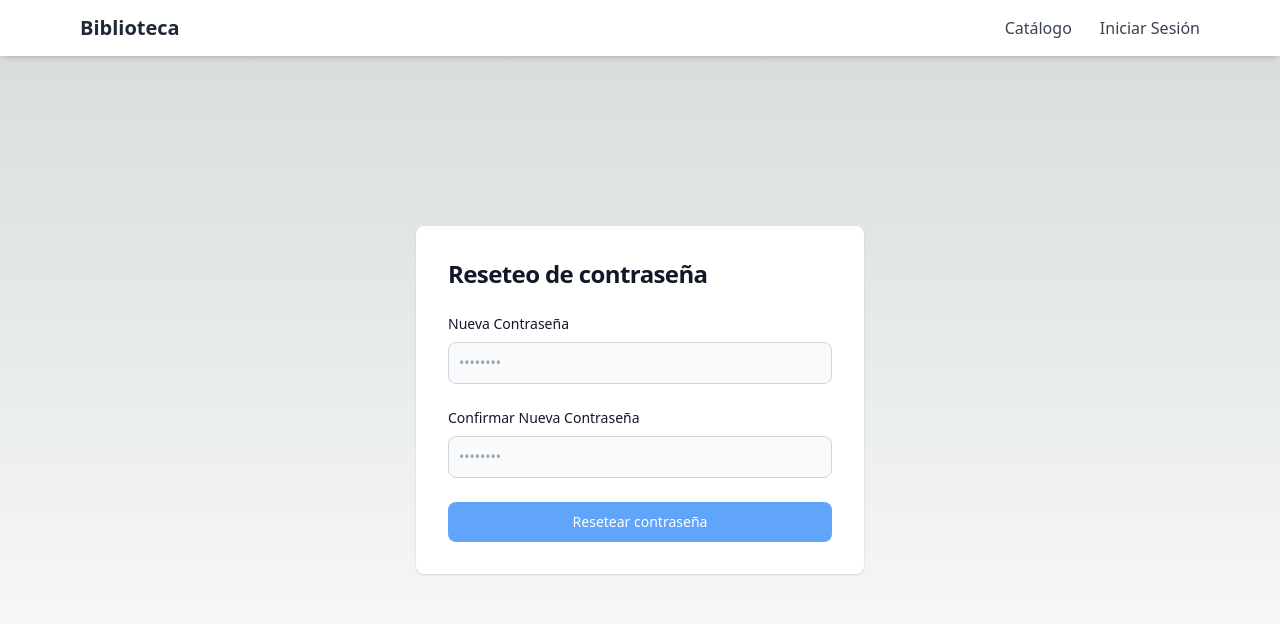
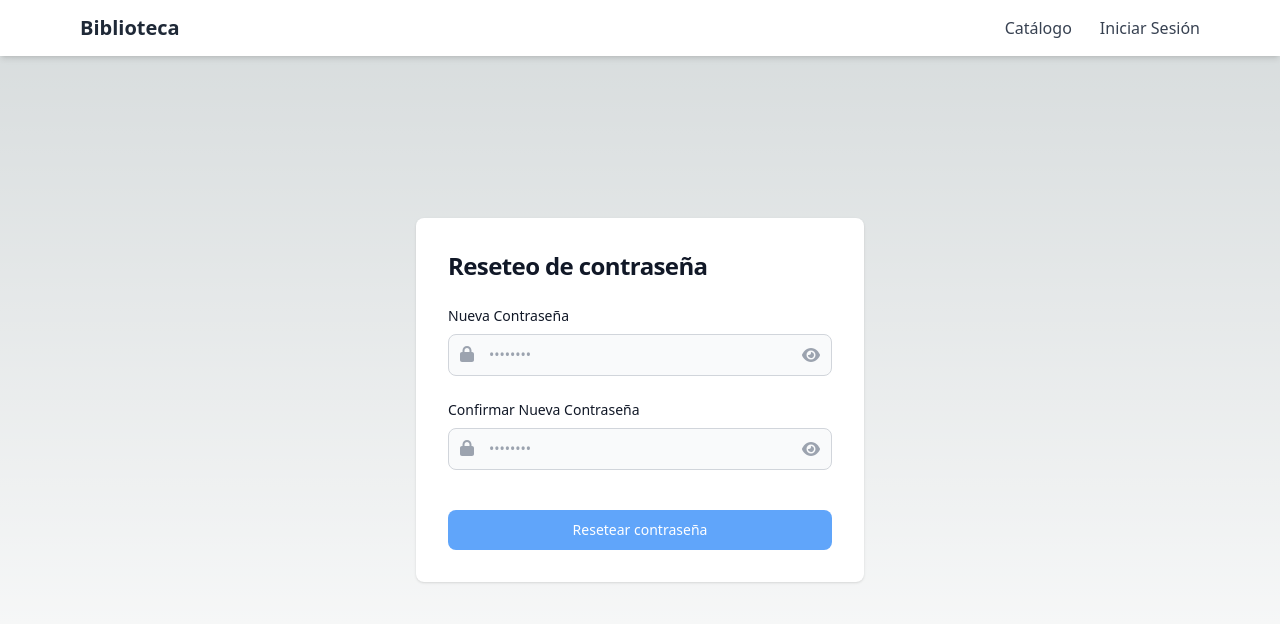
Before and after one commit to MiguelLabrada/biblio_next, a Next.js app: page /reset-password in a window 1280 px wide. Shown: the top 624 px of the page. Built offline with nearby package versions, Linux system fonts and the light colour scheme.

Commit message:
feat: button to view and stop viewing the password

```diff
--- a/app/login/page.js
+++ b/app/login/page.js
@@ -5,12 +5,15 @@ import { useAuth } from '../contextos/AuthContext';
 import FormError from '../alerts/form-error';
 import Header from '../header';
 import Link from "next/link";
+import { FontAwesomeIcon } from '@fortawesome/react-fontawesome';
+import { faEnvelope, faLock, faEye, faEyeSlash } from '@fortawesome/free-solid-svg-icons';
 
 export default function Login() {
     const [email, setEmail] = useState('');
     const [password, setPassword] = useState('');
     const [error, showError] = useState(false);
     const [messageError, setMessageError] = useState('');
+    const [showPassword, setShowPassword] = useState(false);
     const { login } = useAuth();
     const router = useRouter();
 
@@ -82,21 +85,38 @@ export default function Login() {
                     <form className="space-y-4 md:space-y-6" onSubmit={handleSubmit}>
                         <div>
                             <label className="block mb-2 text-sm font-medium text-gray-900">Email</label>
+                            <div className="relative w-full mb-4">
+                                <FontAwesomeIcon icon={faEnvelope} className="absolute left-3 top-3 text-gray-400" />
                                 <input type="email" name="email" id="email"
-                                className="bg-gray-50 border border-gray-300 text-gray-900 sm:text-sm rounded-lg focus:ring-primary-600 focus:border-primary-600 block w-full p-2.5"
+                                    className="bg-gray-50 border border-gray-300 text-gray-900 sm:text-sm rounded-lg focus:ring-primary-600 focus:border-primary-600 block w-full pl-10 p-2.5"
                                     placeholder="email@gmail.com"
                                     required
                                     value={email}
                                     onChange={(e) => setEmail(e.target.value)}/>
                             </div>
+                        </div>
                         <div>
                             <label className="block mb-2 text-sm font-medium text-gray-900">Contraseña</label>
-                            <input type="password" name="password" id="password"
+                            <div className="relative w-full mb-4">
+                                <FontAwesomeIcon icon={faLock} className="absolute left-3 top-3 text-gray-400" />
+                                <input
+                                    type={showPassword ? "text" : "password"}
+                                    name="password"
+                                    id="password"
                                     placeholder="••••••••"
-                            className="bg-gray-50 border border-gray-300 text-gray-900 sm:text-sm rounded-lg focus:ring-primary-600 focus:border-primary-600 block w-full p-2.5"
+                                    className="bg-gray-50 border border-gray-300 text-gray-900 sm:text-sm rounded-lg focus:ring-primary-600 focus:border-primary-600 block w-full pl-10 p-2.5"
                                     required
                                     value={password}
-                            onChange={(e) => setPassword(e.target.value)}/>
+                                    onChange={(e) => setPassword(e.target.value)}
+                                />
+                                <button
+                                    type="button"
+                                    onClick={() => setShowPassword(!showPassword)}
+                                    className="absolute right-3 top-1/2 transform -translate-y-1/2 text-gray-400"
+                                >
+                                    <FontAwesomeIcon icon={showPassword ? faEyeSlash : faEye} />
+                                </button>
+                            </div>
                         </div>
                         <Link href="/forgot-password" className="text-sm font-medium text-primary-600 hover:underline">¿Olvidaste la contraseña?</Link>
                         <button type="submit" className="w-full text-white bg-blue-400 hover:bg-blue-700 focus:ring-4 focus:outline-none focus:ring-primary-300 font-medium rounded-lg text-sm px-5 py-2.5 text-center">Iniciar sesión</button>
--- a/app/miperfil/page.js
+++ b/app/miperfil/page.js
@@ -5,7 +5,7 @@ import { useRouter } from "next/navigation";
 import Header from '../header';
 import FormError from '../alerts/form-error';
 import { FontAwesomeIcon } from '@fortawesome/react-fontawesome';
-import { faUser, faIdCard, faPhone, faHome, faAt, faEnvelope, faLock } from '@fortawesome/free-solid-svg-icons';
+import { faUser, faPhone, faHome, faAt, faEnvelope, faLock, faEye, faEyeSlash } from '@fortawesome/free-solid-svg-icons';
 
 
 export default function MiPerfil() {
@@ -16,6 +16,8 @@ export default function MiPerfil() {
     const [email, setEmail] = useState('');
     const [password, setPassword] = useState('');
     const [confirmPassword, setConfirmPassword] = useState('');
+    const [showPassword, setShowPassword] = useState(false);
+    const [showConfirmPassword, setShowConfirmPassword] = useState(false);
     const [error, showError] = useState(false);
     const [messageError, setMessageError] = useState('');
     const router = useRouter();
@@ -168,21 +170,35 @@ export default function MiPerfil() {
                       </div>
                       <div className="relative w-full mb-4">
                         <FontAwesomeIcon icon={faLock} className="absolute left-3 top-3 text-gray-400" />
-                        <input type="password" name="password" id="password"
+                        <input type={showPassword ? "text" : "password"} name="password" id="password"
                           data-testid={'password'}
                           placeholder="********"
                           className="bg-gray-50 border border-gray-300 text-gray-900 sm:text-sm rounded-lg focus:ring-primary-600 focus:border-primary-600 block w-full pl-10 p-2.5"
                           value={password}
                           onChange={(e) => setPassword(e.target.value)}/>
+                        <button
+                          type="button"
+                          onClick={() => setShowPassword(!showPassword)}
+                          className="absolute right-3 top-1/2 transform -translate-y-1/2 text-gray-400"
+                        >
+                          <FontAwesomeIcon icon={showPassword ? faEyeSlash : faEye} />
+                        </button>
                       </div>
                       <div className="relative w-full mb-4">
                         <FontAwesomeIcon icon={faLock} className="absolute left-3 top-3 text-gray-400" />
-                        <input type="password" name="confirmPassword" id="confirmPassword"
+                        <input type={showConfirmPassword ? "text" : "password"} name="confirmPassword" id="confirmPassword"
                           data-testid={'passwordConfirmation'}
                           placeholder="********"
                           className="bg-gray-50 border border-gray-300 text-gray-900 sm:text-sm rounded-lg focus:ring-primary-600 focus:border-primary-600 block w-full pl-10 p-2.5"
                           value={confirmPassword}
                           onChange={(e) => setConfirmPassword(e.target.value)}/>
+                        <button
+                          type="button"
+                          onClick={() => setShowConfirmPassword(!showConfirmPassword)}
+                          className="absolute right-3 top-1/2 transform -translate-y-1/2 text-gray-400"
+                        >
+                          <FontAwesomeIcon icon={showConfirmPassword ? faEyeSlash : faEye} />
+                        </button>
                       </div>
                     </div>
                   </div>
--- a/app/misolicitud/page.js
+++ b/app/misolicitud/page.js
@@ -5,7 +5,7 @@ import { useRouter } from "next/navigation";
 import Header from '../header';
 import FormError from '../alerts/form-error';
 import { FontAwesomeIcon } from '@fortawesome/react-fontawesome';
-import { faUser, faIdCard, faPhone, faHome, faAt, faEnvelope, faLock } from '@fortawesome/free-solid-svg-icons';
+import { faUser, faIdCard, faPhone, faHome, faAt, faEnvelope, faLock, faEye, faEyeSlash } from '@fortawesome/free-solid-svg-icons';
 
 
 export default function MiSolicitud() {
@@ -17,6 +17,8 @@ export default function MiSolicitud() {
     const [email, setEmail] = useState('');
     const [password, setPassword] = useState('');
     const [confirmPassword, setConfirmPassword] = useState('');
+    const [showPassword, setShowPassword] = useState(false);
+    const [showConfirmPassword, setShowConfirmPassword] = useState(false);
     const [error, showError] = useState(false);
     const [messageError, setMessageError] = useState('');
     const router = useRouter();
@@ -180,21 +182,35 @@ export default function MiSolicitud() {
                       </div>
                       <div className="relative w-full mb-4">
                         <FontAwesomeIcon icon={faLock} className="absolute left-3 top-3 text-gray-400" />
-                        <input type="password" name="password" id="password"
+                        <input type={showPassword ? "text" : "password"} name="password" id="password"
                           data-testid={'password'}
                           placeholder="********"
                           className="bg-gray-50 border border-gray-300 text-gray-900 sm:text-sm rounded-lg focus:ring-primary-600 focus:border-primary-600 block w-full pl-10 p-2.5"
                           value={password}
                           onChange={(e) => setPassword(e.target.value)}/>
+                        <button
+                          type="button"
+                          onClick={() => setShowPassword(!showPassword)}
+                          className="absolute right-3 top-1/2 transform -translate-y-1/2 text-gray-400"
+                        >
+                          <FontAwesomeIcon icon={showPassword ? faEyeSlash : faEye} />
+                        </button>
                       </div>
                       <div className="relative w-full mb-4">
                         <FontAwesomeIcon icon={faLock} className="absolute left-3 top-3 text-gray-400" />
-                        <input type="password" name="confirmPassword" id="confirmPassword"
+                        <input type={showConfirmPassword ? "text" : "password"} name="confirmPassword" id="confirmPassword"
                           data-testid={'passwordConfirmation'}
                           placeholder="********"
                           className="bg-gray-50 border border-gray-300 text-gray-900 sm:text-sm rounded-lg focus:ring-primary-600 focus:border-primary-600 block w-full pl-10 p-2.5"
                           value={confirmPassword}
                           onChange={(e) => setConfirmPassword(e.target.value)}/>
+                        <button
+                          type="button"
+                          onClick={() => setShowConfirmPassword(!showConfirmPassword)}
+                          className="absolute right-3 top-1/2 transform -translate-y-1/2 text-gray-400"
+                        >
+                          <FontAwesomeIcon icon={showConfirmPassword ? faEyeSlash : faEye} />
+                        </button>
                       </div>
                     </div>
                   </div>
--- a/app/registro/page.js
+++ b/app/registro/page.js
@@ -5,7 +5,7 @@ import { useRouter } from "next/navigation";
 import Header from "../header";
 import FormError from "../alerts/form-error";
 import { FontAwesomeIcon } from '@fortawesome/react-fontawesome';
-import { faUser, faIdCard, faPhone, faHome, faAt, faEnvelope, faLock } from '@fortawesome/free-solid-svg-icons';
+import { faUser, faIdCard, faPhone, faHome, faAt, faEnvelope, faLock, faEye, faEyeSlash } from '@fortawesome/free-solid-svg-icons';
 
 export default function Registro() {
     const [fullName, setFullName] = useState('');
@@ -18,6 +18,8 @@ export default function Registro() {
     const [confirmPassword, setConfirmPassword] = useState('');
     const [error, showError] = useState(false);
     const [messageError, setMessageError] = useState('');
+    const [showPassword, setShowPassword] = useState(false);
+    const [showConfirmPassword, setShowConfirmPassword] = useState(false);
     const { login } = useAuth();
     const router = useRouter();
 
@@ -159,21 +161,35 @@ export default function Registro() {
                       </div>
                       <div className="relative w-full mb-4">
                         <FontAwesomeIcon icon={faLock} className="absolute left-3 top-3 text-gray-400" />
-                        <input type="password" name="password" id="password"
+                        <input type={showPassword ? "text" : "password"} name="password" id="password"
                           placeholder="Contraseña"
                           className="bg-gray-50 border border-gray-300 text-gray-900 sm:text-sm rounded-lg focus:ring-primary-600 focus:border-primary-600 block w-full pl-10 p-2.5"
                           required
                           value={password}
                           onChange={(e) => setPassword(e.target.value)}/>
+                        <button
+                          type="button"
+                          onClick={() => setShowPassword(!showPassword)}
+                          className="absolute right-3 top-1/2 transform -translate-y-1/2 text-gray-400"
+                        >
+                          <FontAwesomeIcon icon={showPassword ? faEyeSlash : faEye} />
+                        </button>
                       </div>
                       <div className="relative w-full mb-4">
                         <FontAwesomeIcon icon={faLock} className="absolute left-3 top-3 text-gray-400" />
-                        <input type="password" name="confirmPassword" id="confirmPassword"
+                        <input type={showConfirmPassword ? "text" : "password"} name="confirmPassword" id="confirmPassword"
                           placeholder="Repetir contraseña"
                           className="bg-gray-50 border border-gray-300 text-gray-900 sm:text-sm rounded-lg focus:ring-primary-600 focus:border-primary-600 block w-full pl-10 p-2.5"
                           required
                           value={confirmPassword}
                           onChange={(e) => setConfirmPassword(e.target.value)}/>
+                        <button
+                          type="button"
+                          onClick={() => setShowConfirmPassword(!showConfirmPassword)}
+                          className="absolute right-3 top-1/2 transform -translate-y-1/2 text-gray-400"
+                        >
+                          <FontAwesomeIcon icon={showConfirmPassword ? faEyeSlash : faEye} />
+                        </button>
                       </div>
                     </div>
                   </div>
--- a/app/reset-password/page.js
+++ b/app/reset-password/page.js
@@ -3,10 +3,14 @@ import { useState } from 'react';
 import { useRouter } from "next/navigation";
 import Header from '../header';
 import FormError from '../alerts/form-error';
+import { FontAwesomeIcon } from '@fortawesome/react-fontawesome';
+import { faLock, faEye, faEyeSlash } from '@fortawesome/free-solid-svg-icons';
 
 export default function ResetPassword() {
     const [password, setPassword] = useState('');
     const [passwordConfirmation, setPasswordConfirmation] = useState('');
+    const [showPassword, setShowPassword] = useState(false);
+    const [showConfirmPassword, setShowConfirmPassword] = useState(false);
     const [error, showError] = useState(false);
     const [messageError, setMessageError] = useState('');
     const router = useRouter();
@@ -74,31 +78,51 @@ export default function ResetPassword() {
                         <form className="space-y-4 md:space-y-6" onSubmit={handleSubmit}>
                             <div>
                                 <label className="block mb-2 text-sm font-medium text-gray-900">Nueva Contraseña</label>
+                                <div className="relative w-full mb-4">
+                                    <FontAwesomeIcon icon={faLock} className="absolute left-3 top-3 text-gray-400" />
                                     <input
-                                    type="password"
+                                        type={showPassword ? "text" : "password"}
                                         name="password"
                                         data-testid={'password'}
                                         id="password"
-                                    className="bg-gray-50 border border-gray-300 text-gray-900 sm:text-sm rounded-lg focus:ring-primary-600 focus:border-primary-600 block w-full p-2.5"
+                                        className="bg-gray-50 border border-gray-300 text-gray-900 sm:text-sm rounded-lg focus:ring-primary-600 focus:border-primary-600 block w-full pl-10 p-2.5"
                                         placeholder="••••••••"
                                         required
                                         value={password}
                                         onChange={(e) => setPassword(e.target.value)}
                                     />
+                                    <button
+                                        type="button"
+                                        onClick={() => setShowPassword(!showPassword)}
+                                        className="absolute right-3 top-1/2 transform -translate-y-1/2 text-gray-400"
+                                    >
+                                        <FontAwesomeIcon icon={showPassword ? faEyeSlash : faEye} />
+                                    </button>
+                                </div>
                             </div>
                             <div>
                                 <label className="block mb-2 text-sm font-medium text-gray-900">Confirmar Nueva Contraseña</label>
+                                <div className="relative w-full mb-4">
+                                    <FontAwesomeIcon icon={faLock} className="absolute left-3 top-3 text-gray-400" />
                                     <input
-                                    type="password"
+                                        type={showConfirmPassword ? "text" : "password"}
                                         name="passwordConfirmation"
                                         data-testid={'passwordConfirmation'}
                                         id="passwordConfirmation"
-                                    className="bg-gray-50 border border-gray-300 text-gray-900 sm:text-sm rounded-lg focus:ring-primary-600 focus:border-primary-600 block w-full p-2.5"
+                                        className="bg-gray-50 border border-gray-300 text-gray-900 sm:text-sm rounded-lg focus:ring-primary-600 focus:border-primary-600 block w-full pl-10 p-2.5"
                                         placeholder="••••••••"
                                         required
                                         value={passwordConfirmation}
                                         onChange={(e) => setPasswordConfirmation(e.target.value)}
                                     />
+                                    <button
+                                        type="button"
+                                        onClick={() => setShowConfirmPassword(!showConfirmPassword)}
+                                        className="absolute right-3 top-1/2 transform -translate-y-1/2 text-gray-400"
+                                        >
+                                        <FontAwesomeIcon icon={showConfirmPassword ? faEyeSlash : faEye} />
+                                    </button>
+                                </div>
                             </div>
                             <button
                                 type="submit"
```
Also changed, not shown: app/forgot-password/page.js (+6 -1 lines). Lines whose indentation alone changed are shown as unchanged.
